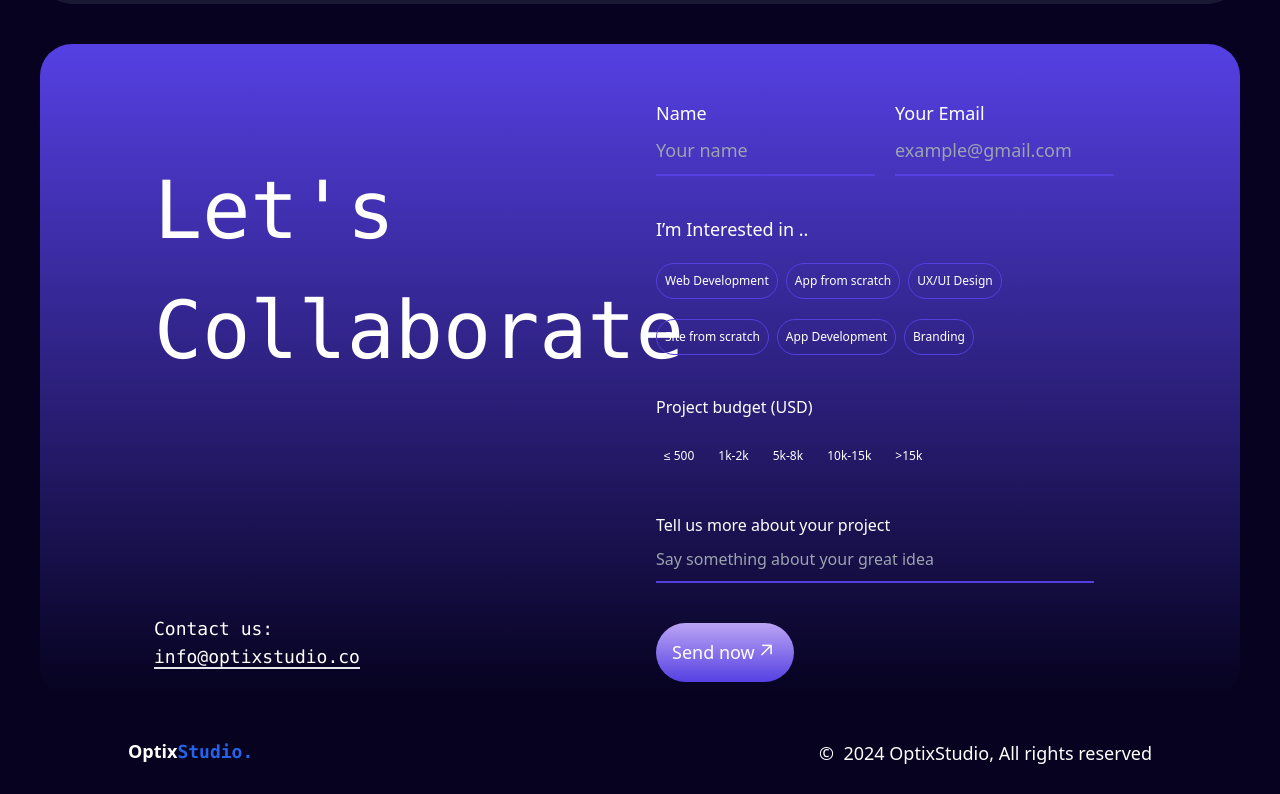
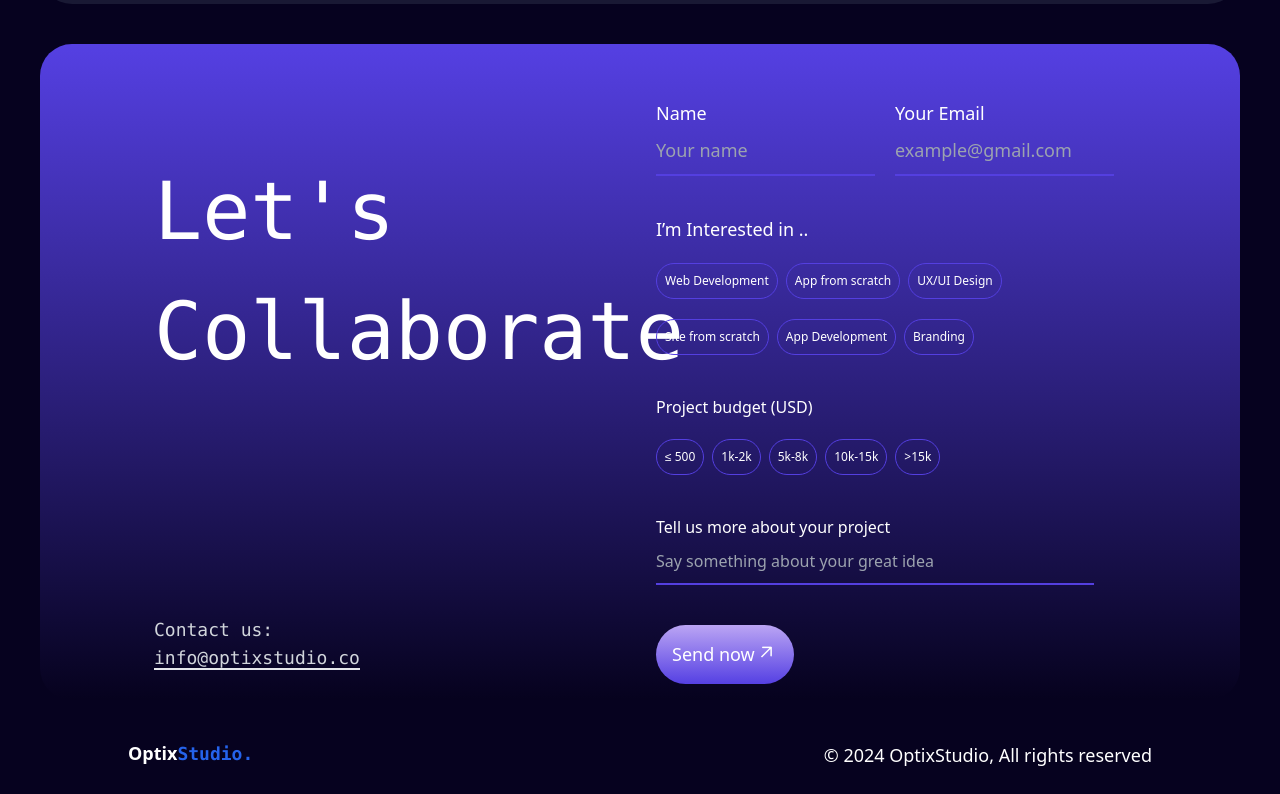
Before and after one commit to GolamRafi27oo/OptixStudio_Landing, a website: page index.html in a window 1280 px wide. Shown: the part 4891-5685 px from the top of the page. Drawn offline with Linux system fonts and the light colour scheme.

Commit message:
Final v0.0

```diff
--- a/index.html
+++ b/index.html
@@ -283,9 +283,9 @@
                         <div class="cusAnime xl:text-[80px] md:text-[50px] text-[38px] block font-[400] lg:mb-56">
                             <h1>Let's<br>Collaborate</h1>
                         </div>
-                        <div class="cusAnime sm:text-lg text-xs block border-gray-500">
+                        <div class="cusAnime sm:text-lg text-xs text-gray-300 block border-gray-600 sm:mb-0 mb-10">
                             <h1>Contact us:</h1>
-                            <a class="border-0 border-b-2 "
+                            <a class="border-0 sm:border-b-2 border-b-[1px] "
                                 href="mailto:info@optixstudio.co">info@optixstudio.co</a>
                         </div>
                     </samp>
@@ -345,21 +345,21 @@
                                 </ul>
                             </ul>
                             <h1 class="cusAnime sm:text-[16px] text-[12px] font-[500] mb-5">Project budget (USD)</h1>
-                            <ul class="cusAnime 2xl:text-[18px] md:text-[12px] text-[8px] flex select-none">
+                            <ul class="cusAnime 2xl:text-[18px] md:text-[12px] text-[10px] flex select-none">
                                 <input type="radio" name="price-range" id="price-500" class="hidden">
-                                <label for="price-500" class=" p-2 mr-2 cursor-pointer">≤ 500</label>
+                                <label for="price-500" class="border-[#543fe0] border-[1px] rounded-full p-2 mr-2 cursor-pointer">≤ 500</label>
 
                                 <input type="radio" name="price-range" id="price-1k-2k" class="hidden">
-                                <label for="price-1k-2k" class=" p-2 mr-2 cursor-pointer">1k-2k</label>
+                                <label for="price-1k-2k" class="border-[#543fe0] border-[1px] rounded-full p-2 mr-2 cursor-pointer">1k-2k</label>
 
                                 <input type="radio" name="price-range" id="price-5k-8k" class="hidden">
-                                <label for="price-5k-8k" class=" p-2 mr-2 cursor-pointer">5k-8k</label>
+                                <label for="price-5k-8k" class="border-[#543fe0] border-[1px] rounded-full p-2 mr-2 cursor-pointer">5k-8k</label>
 
                                 <input type="radio" name="price-range" id="price-10k-15k" class="hidden">
-                                <label for="price-10k-15k" class=" p-2 mr-2 cursor-pointer">10k-15k</label>
+                                <label for="price-10k-15k" class="border-[#543fe0] border-[1px] rounded-full p-2 mr-2 cursor-pointer">10k-15k</label>
 
                                 <input type="radio" name="price-range" id="price-15k-plus" class="hidden">
-                                <label for="price-15k-plus" class=" p-2 mr-2 cursor-pointer">>15k</label>
+                                <label for="price-15k-plus" class="border-[#543fe0] border-[1px] rounded-full p-2 mr-2 cursor-pointer">>15k</label>
                             </ul>
                         </div>
 
@@ -393,7 +393,7 @@
                 </a>
             </li>
             <li class="lg:translate-y-[-25px] sm:translate-y-[-18px] translate-y-[-12px]">
-                 <p> ©  2024 OptixStudio, All rights reserved</p>
+                 <p> © <span id="currentYear"></span> OptixStudio, All rights reserved</p>
             </li>
         </ul>
     </footer>
--- a/src/script.js
+++ b/src/script.js
@@ -216,3 +216,9 @@ hoverListItems.forEach((item) => {
     image.style.display = "none";
   });
 });
+
+// Get the current year
+const currentYear = new Date().getFullYear();
+
+// Set the current year to the element with the ID "currentYear"
+document.getElementById('currentYear').textContent = currentYear;
```
Also changed, not shown: src/output.css.
